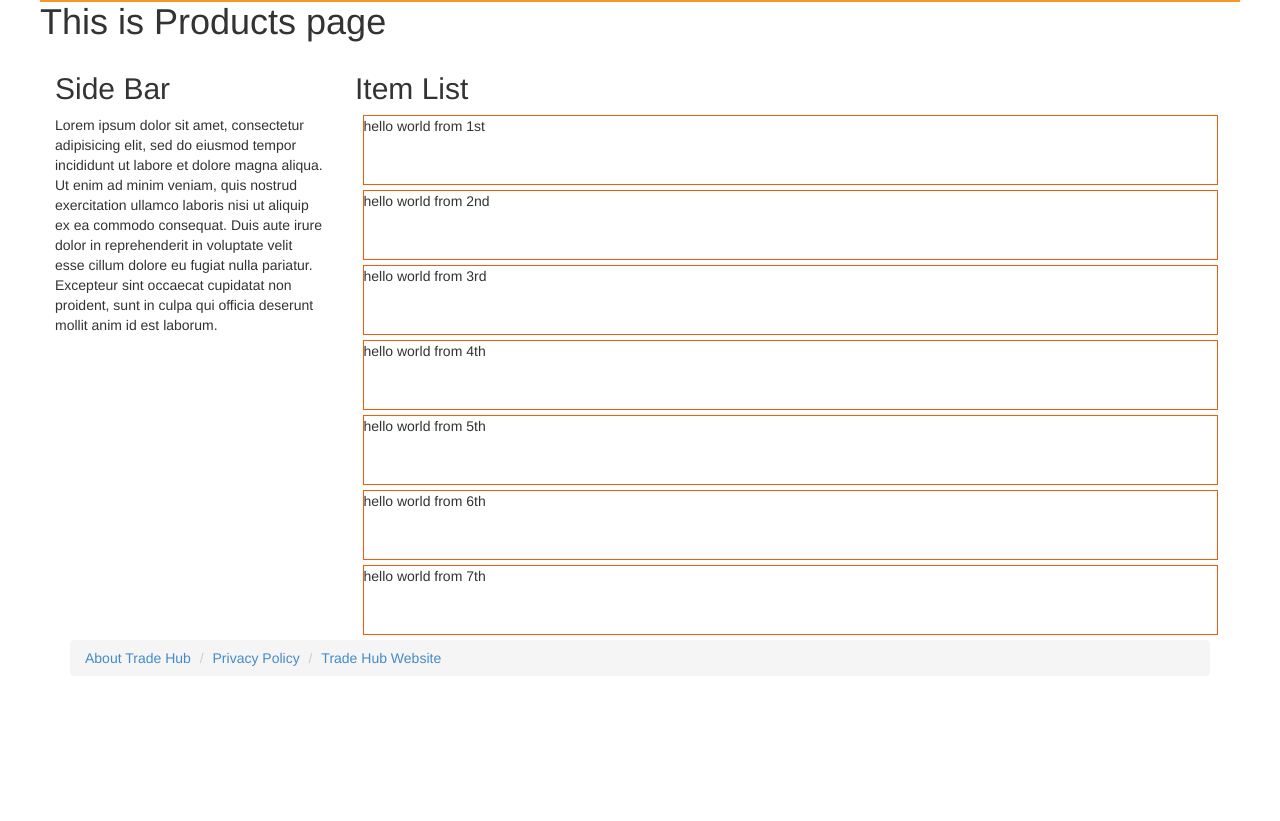
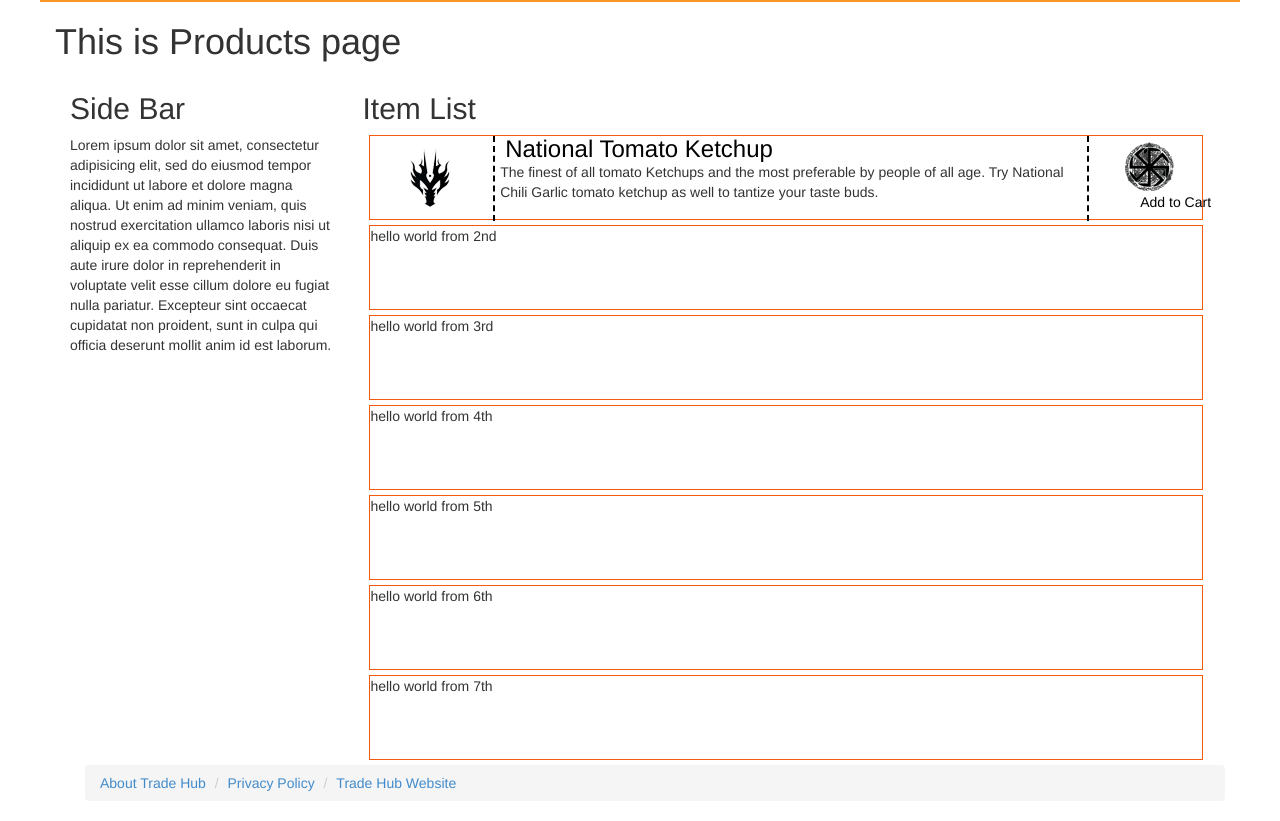
Before and after one commit to hawke-x/tradehub, a PHP site: page /products.php in a window 1280 px wide. Shown: the part 257-1078 px from the top of the page. Before the commit the page ends 923 px from the top, so only its background shows below. Run offline with PHP 8.4, Linux system fonts and the light colour scheme.

Commit message:
added some structure to individual items on prod page

```diff
--- a/_/components/php/header.php
+++ b/_/components/php/header.php
@@ -32,4 +32,5 @@
 			</ul><!-- nav -->
 		</div><!-- navbar -->
 	</header><!-- header -->
-	</div>
+	</div><!-- column design ending -->
+</div><!-- end of header -->
--- a/_/components/php/snippet-all-items.php
+++ b/_/components/php/snippet-all-items.php
@@ -4,9 +4,23 @@
 
 			<div class= "div-action div-action-pos" id="sub-1">
 			     <div class="item-content">
-					<p>hello world from 1st</p>
-				</div>
-			</div>
+
+			     	<div class="item-img-cont">
+			     		<img src="../../../images/items/grocery/ketchup_tn.png" alt="spicy ketchup thumbnail">
+					</div><!-- end of image container -->
+
+					<h3>National Tomato Ketchup</h3>
+					<div class="item-details"><p>The finest of all tomato Ketchups and the most preferable by people of all age. Try National Chili Garlic tomato ketchup as well to tantize your taste buds.</p></div>
+
+					<!--ADD TO CART option at end of every Item-->
+					<div class="add-to-cart">
+						<img src="../../../images/logo/add-to-cart_logo.png" alt="Add to Cart"/>
+						<a href="#">Add to Cart</a>
+					</div><!-- ADD to CART area -->
+
+				</div><!-- Item Wrapper ending here -->
+			</div><!-- End of individual Item -->
+
 			<div class= "div-action div-action-pos"  id="sub-2">
 				<div class="item-content">
 					<p>hello world from 2nd</p>
--- a/_/components/php/snippet-carousel.php
+++ b/_/components/php/snippet-carousel.php
@@ -1,4 +1,4 @@
-<div id="myCarousel" class="carousel slide hidden-sm">
+<div id="myCarousel" class="carousel slide">
 
 			<ol class="carousel-indicators">
 				<li data-target="#myCarousel" data-slide-to="0"></li>
--- a/_/css/mystyle.css
+++ b/_/css/mystyle.css
@@ -63,12 +63,15 @@
 #cart-icon{height: 25px; width:10%; display:inline-block; position:relative; top:0px; z-index:999}
 #logo-cart {height: 25px; width:25px; display:inline-block; position:relative; margin-left:35%; top:0px; background-image:url(images/ie_transparency.png); background-color: #fff; z-index:999}
 
-#expandCart{position: absolute; width:100%; height:115px; top:-150px; margin: 0px auto; background-color:rgba(245,91,11,1);
-	color: #000; font-size:medium; z-index:55; visibility:visible; opacity: 0.85;
-}
+#expandCart{position: absolute; width:100%; height:150px; top:-185px; margin: 0px auto; background-color:rgba(245,91,11,1);
+	color: #000; font-size:medium; z-index:55; visibility:visible; opacity: 0.85; }
+
+	.cart-item{
+
+	}
 /*------------------------------------------------------------------------------*/
 
-/*---------Individual Item related CSS on Products page--------------------------------------*/
+/*INDIVIDUAL Item related CSS on PRODUCTS PAGE--------------------------------------*/
 			.item-container{
 				//max-width: 980px;
 				width: 95%;
@@ -80,9 +83,10 @@
 				position: relative;
 			}
 			.item-container .div-action{
+				position:relative;
 				width: 100%;
 				display: block;
-				height: 70px;
+				height: 85px;
 				border: 1px solid rgba(245,91,11,1);
 				margin: 0 0 5px 0px;
 
@@ -90,25 +94,98 @@
 			.item-container .div-action .item-content{
 				width: 100%;
 				height: inherit;
+				position:absolute;
+
+				-webkit-transition-property: background-color, color;
+				-webkit-transition-duration: 0.5s;
+				-webkit-transition-timing-function: ease-in-out;
+				-moz-transition-property: background-color, color;
+				-moz-transition-duration: 0.5s;
+				-moz-transition-timing-function: ease-in-out;
 				transition-property: background-color, color;
 				transition-duration: 0.5s;
 				transition-timing-function: ease-in-out;
 				/*position: absolute;*/
 				/*left:50px;*/
 				/*transform: translateX(50px);*/
+				z-index: 50;
 
 			}
-			.item-container .div-action .item-content:hover{
+			.item-container .div-action .item-content a{
+					display: inline-block;
+					padding-left: 50px;
+					z-index: 550;
+			}
+			.item-container .div-action .item-content .item-img-cont{
+				width:15%;
+				height:inherit;
+				float:left;
+				/*z-index: 52;*/
+				/*display: inline-block;*/
+				margin-top: 0px;
+				border-right: 2px dashed black;
+				margin-right: 5px;
+			}
+			.item-container .div-action .item-content .item-img-cont img{
+					width:auto;
+					height:auto;
+					margin-left:20%;
+					-webkit-transform: translateY(10%);
+					-moz-transform: translateY(10%);
+					transform: translateY(10%);
+					/*float:left;*/
+			}
+			.item-container .div-action .item-content h3{
+					display: inline;
+					padding-left: 5px;
+					z-index: 550;
+					/*color:rgba(245,91,11,1);*/
+					color: black;
+			}
+			.item-container .div-action .item-content  .item-details{
+				display: inline-block;
+				width: 70%;
+			}
+			.item-container .div-action .item-content  .item-details p{
+				display: inline;
+			}
+
+			/*----ADD TO CART Option after every Item------------------------------------------------------*/
+			 .item-container .div-action .item-content .add-to-cart{
+				display: inline-block;
+				top: 0;
+				position: absolute;
+				height: inherit;
+				width: 15%;
+				margin-left: 5px;
+				border-left: 2px dashed black;
+			}
+			.item-container .div-action .item-content .add-to-cart img{
+				margin-left: 28%;
+				margin-top: 5%;
+			}
+			.item-container .div-action .item-content .add-to-cart a{/*change the generic effect on links later*/
+				display: block;
+				color:black;
+				text-align: center;
+				z-index: 550;
+			}
+			/*------------------END of series of classes for 'ADD TO CART' Option at end of every item-----*/
+
+			.item-container .div-action .item-content:hover{ /*Hover over main Container of an Individual ITEM*/
 				cursor: pointer;
-				left: 0;
+				/*left: 0;*/
 				/*width: 100%;*/
 				background-color: rgba(245,91,11,1);
-				color:blue;
-				transform: scale(1.05, 1.5) translateX(0px);
-				z-index: 50;
+				color: black;
+				-webkit-transform: scale(1.05, 1.5) translateX(0px);
+				-moz-transform: scale(1.05, 1.5) translateX(0px);
+				transform: scale(1.1, 1.1) translateX(0px);
+				z-index: 151;
 
-				}
-/*-------------------------------------------------------------------------------------------*/
+			}/*End of Hover function over individual item*/
+/*--------------END OF "INDIVIDUAL Item related CSS" on PRODUCTS PAGE--------------------------------------*/
+
 .item-ghost{/*Ghost of an item div that will be used for cloning purpose*/
 	position: absolute;
 	width: 100%
```
Also changed, not shown: images/items/grocery/ketchup_tn.png (added), images/logo/add-to-cart_logo.png (added). Lines whose indentation alone changed are shown as unchanged.
